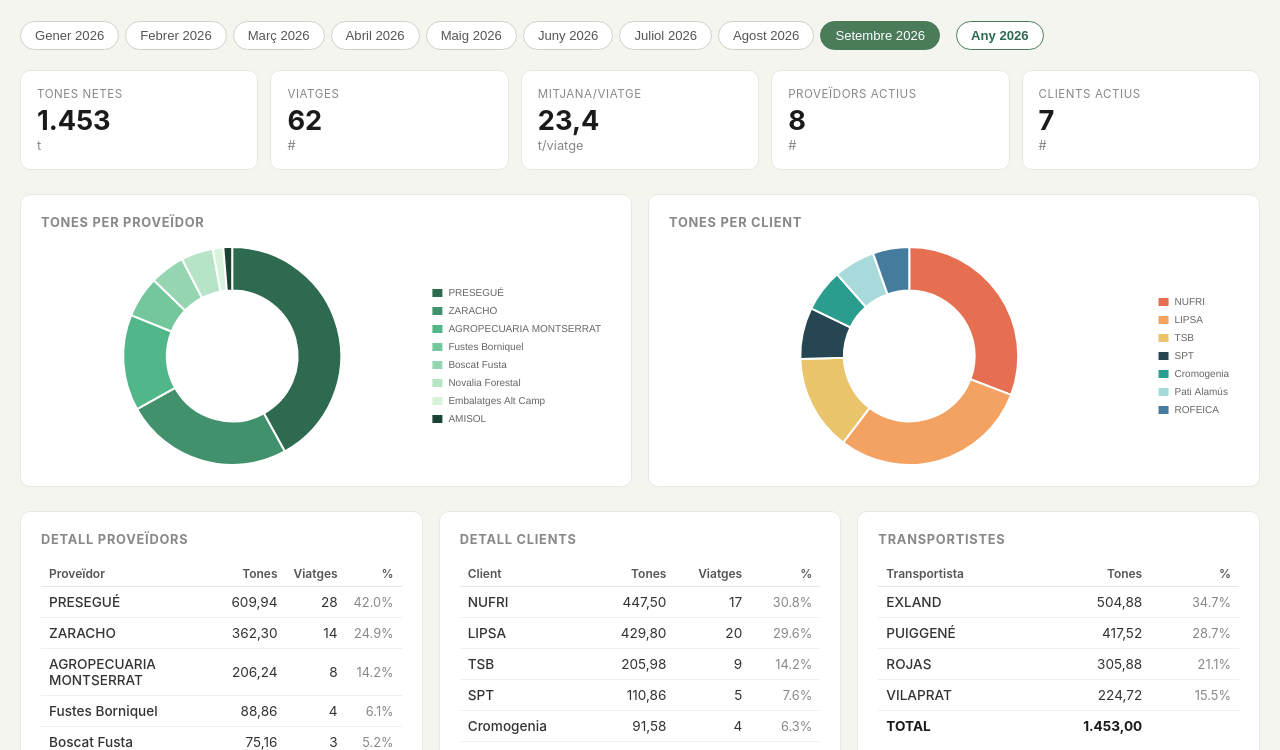
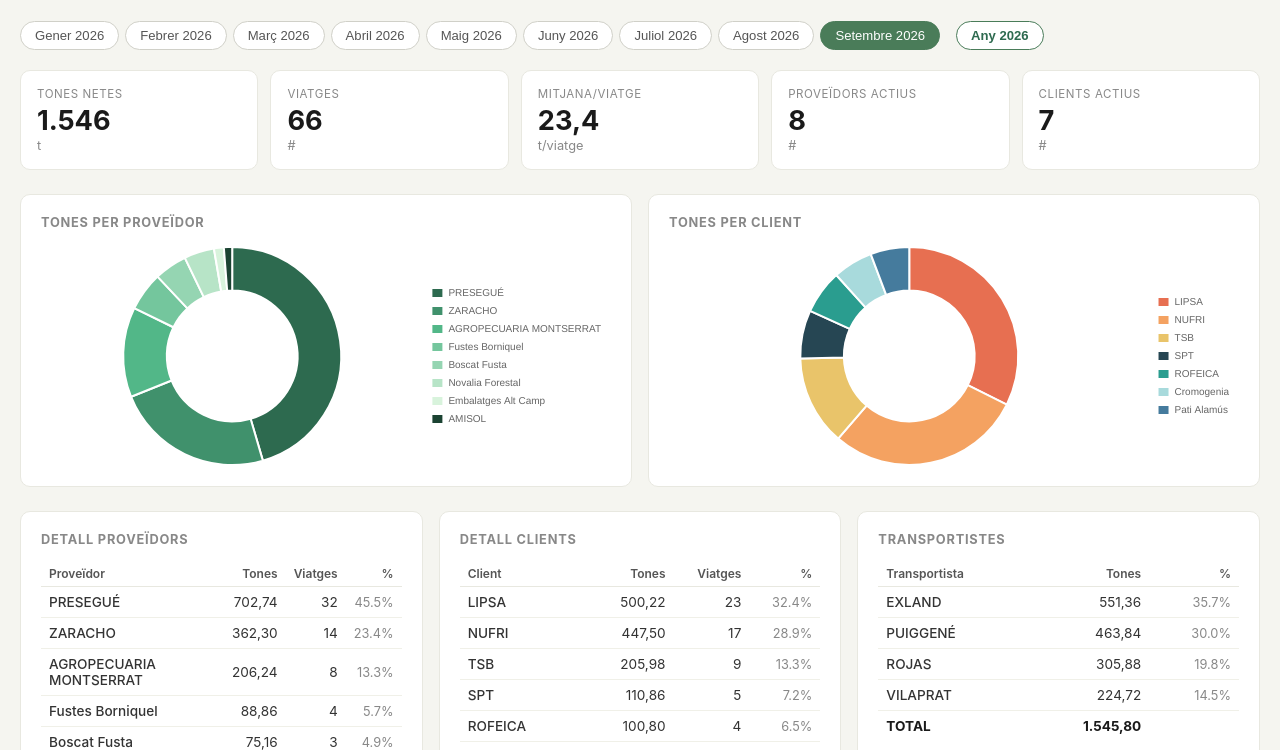
Before and after one commit to marineraimon-dot/novalia-resum-mensual, a plain HTML site: page index.html in a window 1280 px wide. Shown: the part 50-800 px from the top of the page. Drawn offline with nearby package versions, Linux system fonts and the light colour scheme.

Commit message:
Actualitza dades dashboard (2026-09-23 06:56)

```diff
--- a/index.html
+++ b/index.html
@@ -527,14 +527,14 @@ const DATA = {
   },
   "Setembre 2026": {
     kpis: {
-      tones: 1453,
-      viatges: 62,
-      mitja: 23.44,
+      tones: 1545.8,
+      viatges: 66,
+      mitja: 23.42,
       proveidors: 8,
       clients: 7
     },
     proveidors: [
-      { nom: "PRESEGUÉ", tones: 609.94, viatges: 28 },
+      { nom: "PRESEGUÉ", tones: 702.74, viatges: 32 },
       { nom: "ZARACHO", tones: 362.3, viatges: 14 },
       { nom: "AGROPECUARIA MONTSERRAT", tones: 206.24, viatges: 8 },
       { nom: "Fustes Borniquel", tones: 88.86, viatges: 4 },
@@ -544,22 +544,22 @@ const DATA = {
       { nom: "AMISOL", tones: 18.92, viatges: 1 }
     ],
     clients: [
+      { nom: "LIPSA", tones: 500.22, viatges: 23 },
       { nom: "NUFRI", tones: 447.5, viatges: 17 },
-      { nom: "LIPSA", tones: 429.8, viatges: 20 },
       { nom: "TSB", tones: 205.98, viatges: 9 },
       { nom: "SPT", tones: 110.86, viatges: 5 },
+      { nom: "ROFEICA", tones: 100.8, viatges: 4 },
       { nom: "Cromogenia", tones: 91.58, viatges: 4 },
-      { nom: "Pati Alamús", tones: 88.86, viatges: 4 },
-      { nom: "ROFEICA", tones: 78.42, viatges: 3 }
+      { nom: "Pati Alamús", tones: 88.86, viatges: 4 }
     ],
     transportistes: [
-      { nom: "EXLAND", tones: 504.88 },
-      { nom: "PUIGGENÉ", tones: 417.52 },
+      { nom: "EXLAND", tones: 551.36 },
+      { nom: "PUIGGENÉ", tones: 463.84 },
       { nom: "ROJAS", tones: 305.88 },
       { nom: "VILAPRAT", tones: 224.72 }
     ],
     estelladores: [
-      { nom: "NOVALIA", tones: 991.16 },
+      { nom: "NOVALIA", tones: 1083.96 },
       { nom: "ROJAS", tones: 392.84 },
       { nom: "SENSE DADES", tones: 69 }
     ]
```
